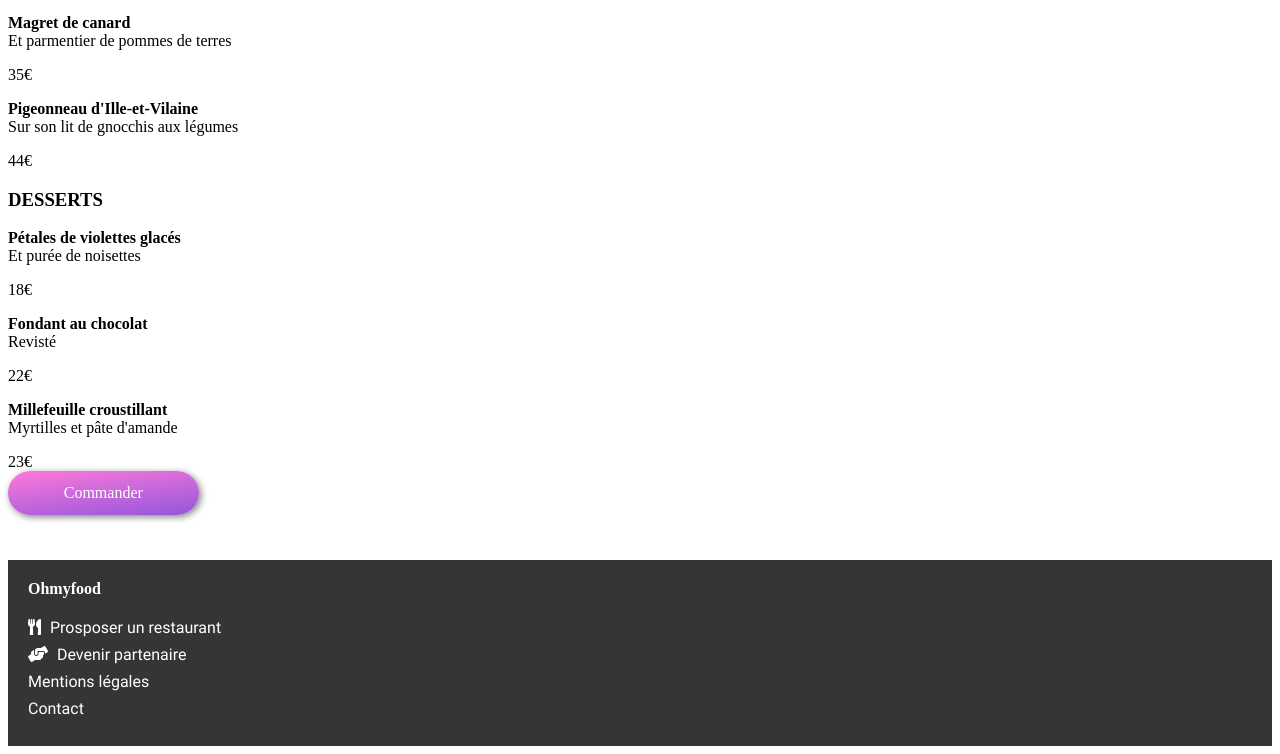
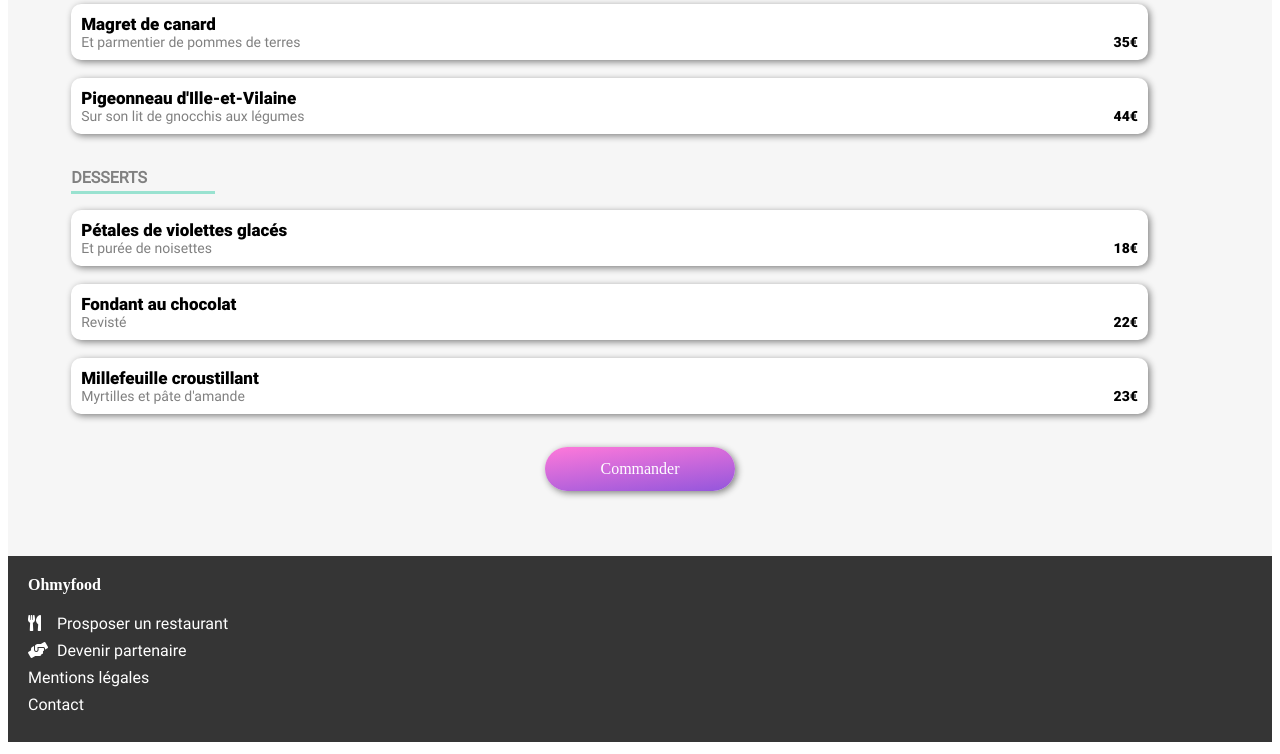
Before and after one commit to tison1405/DamienTison_3_19022021, a website: page resto1.html in a window 1280 px wide. Shown: the part 748-1502 px from the top of the page. Drawn offline with Linux system fonts and the light colour scheme; files whose address does not match are found by name; a web font is replaced by a local one.

Commit message:
dev end resto

```diff
--- a/resto1.html
+++ b/resto1.html
@@ -69,16 +69,16 @@
                     <span>23€</span>
                 </div>
             </div>
-
-            <a href=".restaurants" class="ex__link">Commander</a>
-
+            <div class="menu__commander">
+                <a href=".restaurants" class="ex__link">Commander</a>
+            </div>
         </section>
 
         <footer class="info">
             <h4 class="info__logo">Ohmyfood</h4>
             <a href="#" class="info__element">
                 <span class="info__element--icon"><i class="fas fa-utensils"></i></span>
-                <span class="info__element--text">Prosposer un restaurant</span>
+                <span class="info__element--text1">Prosposer un restaurant</span>
             </a>
             <a href="#" class="info__element">
                 <span class="info__element--icon"><i class="fas fa-hands-helping"></i></span>
--- a/sass/base/_typographie.scss
+++ b/sass/base/_typographie.scss
@@ -32,3 +32,6 @@ h1{
         font-family: 'Roboto-black';
     }
 }
+strong{
+    font-family: 'Roboto-black';
+}
--- a/sass/layout/_header.scss
+++ b/sass/layout/_header.scss
@@ -20,11 +20,13 @@
             margin-left: auto;
             margin-right: auto;
             text-align: center;
+            font-size: 24px;
+            padding-bottom: 6px;
         }
         &__icon{
             position: absolute;
             left: 5%;
-            top: 2.8%;
+            top: 2%;
             font-size: 20px;
             text-decoration: none;
             color: black;
--- /dev/null
+++ b/sass/layout/_menu-resto.scss
@@ -0,0 +1,52 @@
+.menu{
+    background-color: $color-sixieme;
+    padding-top: 29px;
+    &__elements{
+        display: flex;
+        flex-direction: column;
+        align-content: space-around;
+        padding-left: 5%;
+        &--titre{
+            color: gray;
+            font-size: 16px;
+            font-family: 'Roboto';
+            width: 12%;
+            padding-bottom: 4px;
+            border-bottom: 3px solid $color-tertiaire;
+        }
+        &--plats{
+            display: flex;
+            flex-direction: row;
+            justify-content: space-between;
+            width: 88%;
+            margin-bottom: 18px;
+            padding: 10px;
+            background-color: white;
+            border-radius: 10px;
+            box-shadow: 2px 2px 7px grey;
+            span{
+                align-self: flex-end;
+                font-family: 'Roboto-Black';
+                font-size: 14px;
+            }
+            p{
+                margin: 0;
+                font-family: 'Roboto';
+                color: gray;
+                font-size: 14px;
+                strong{
+                    font-family: 'Roboto-black';
+                    color: black;
+                    font-size: 17px;
+                }
+            }
+        }
+    }
+    &__commander{
+        display: flex;
+        flex-direction: row;
+        justify-content: center;
+        padding-bottom: 20px;
+        padding-top: 15px;
+    }
+}
--- a/sass/main.scss
+++ b/sass/main.scss
@@ -8,3 +8,4 @@
 @import "./layout/resto";
 @import "./layout/footer";
 @import "./layout/titre-resto";
+@import "./layout/menu-resto";
```
Also changed, not shown: .css/style.css, 1 other file.
